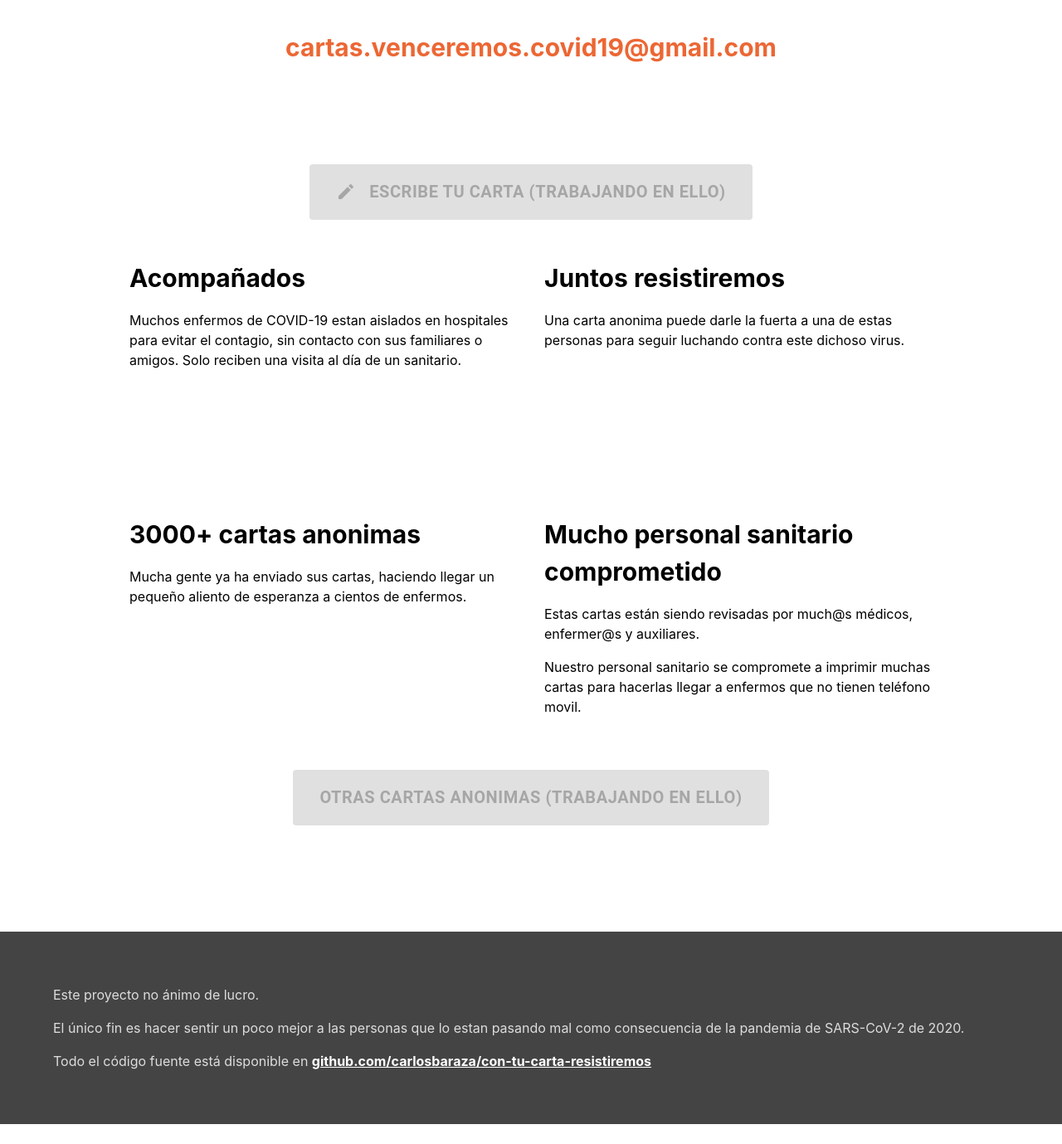
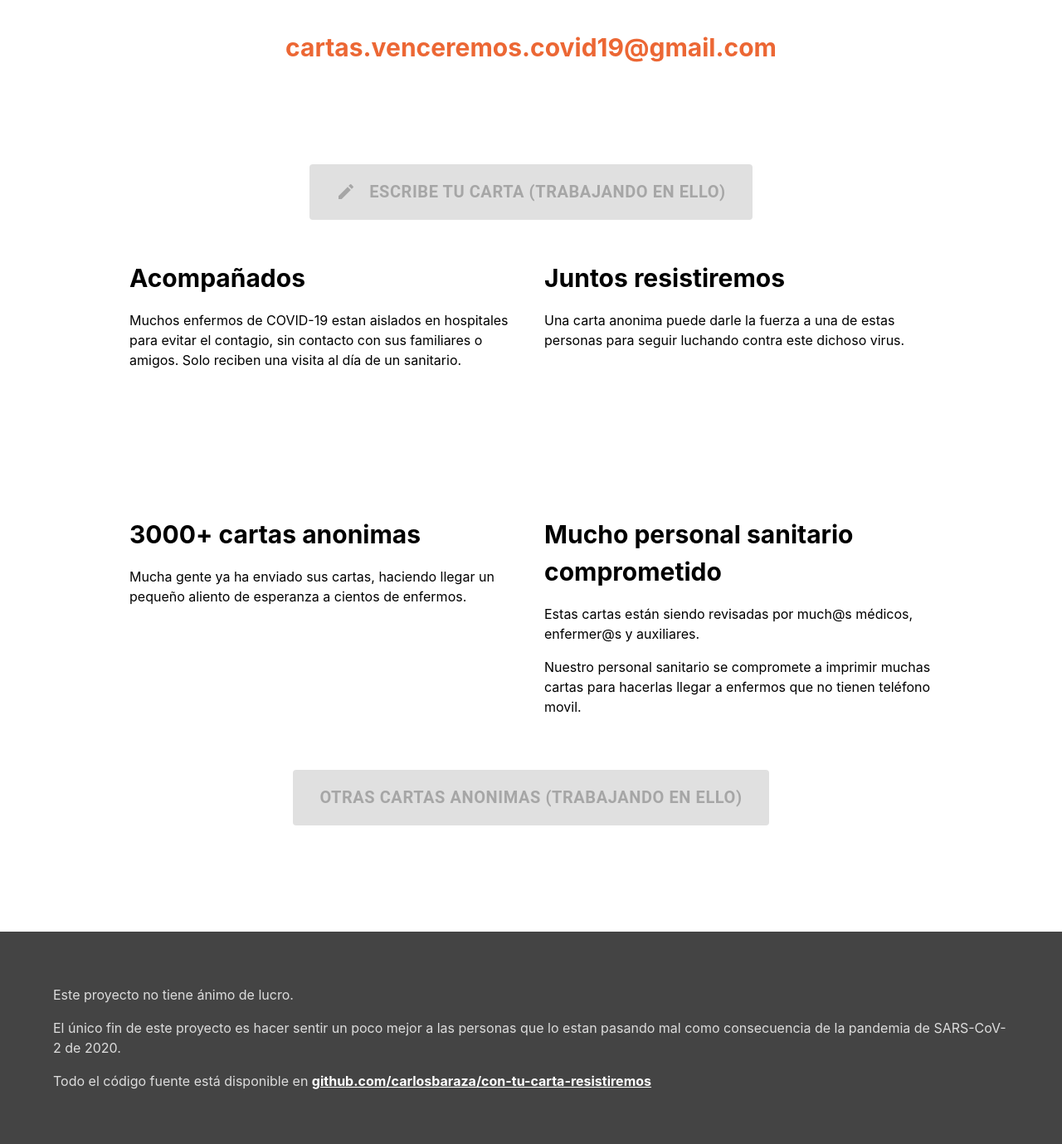
Before and after one commit to carlosbaraza/con-tu-carta-resistiremos, a React (Create React App) app: page / in a window 1280 px wide. Shown: the part 819-2198 px from the top of the page at 83% size. Before the commit the page ends 2174 px from the top, so only its background shows below. Built offline with nearby package versions, Linux system fonts and the light colour scheme; the HTML template or start-up script is replaced by a standard one.

Commit message:
Update copy

```diff
--- a/src/components/HomePage/Footer.tsx
+++ b/src/components/HomePage/Footer.tsx
@@ -33,11 +33,11 @@ type Props = {};
 export const Footer = (props: Props) => {
   return (
     <Container>
-      <p>Este proyecto no ánimo de lucro.</p>
+      <p>Este proyecto no tiene ánimo de lucro.</p>
 
       <p>
-        El único fin es hacer sentir un poco mejor a las personas que lo estan pasando mal como
-        consecuencia de la pandemia de SARS-CoV-2 de 2020.
+        El único fin de este proyecto es hacer sentir un poco mejor a las personas que lo estan
+        pasando mal como consecuencia de la pandemia de SARS-CoV-2 de 2020.
       </p>
       <p>
         Todo el código fuente está disponible en{" "}
--- a/src/components/HomePage/HomePage.tsx
+++ b/src/components/HomePage/HomePage.tsx
@@ -145,7 +145,7 @@ export const HomePage = (props: Props) => {
             <Card>
               <CardTitle>Juntos resistiremos</CardTitle>
               <p>
-                Una carta anonima puede darle la fuerta a una de estas personas para seguir luchando
+                Una carta anonima puede darle la fuerza a una de estas personas para seguir luchando
                 contra este dichoso virus.
               </p>
             </Card>
```
